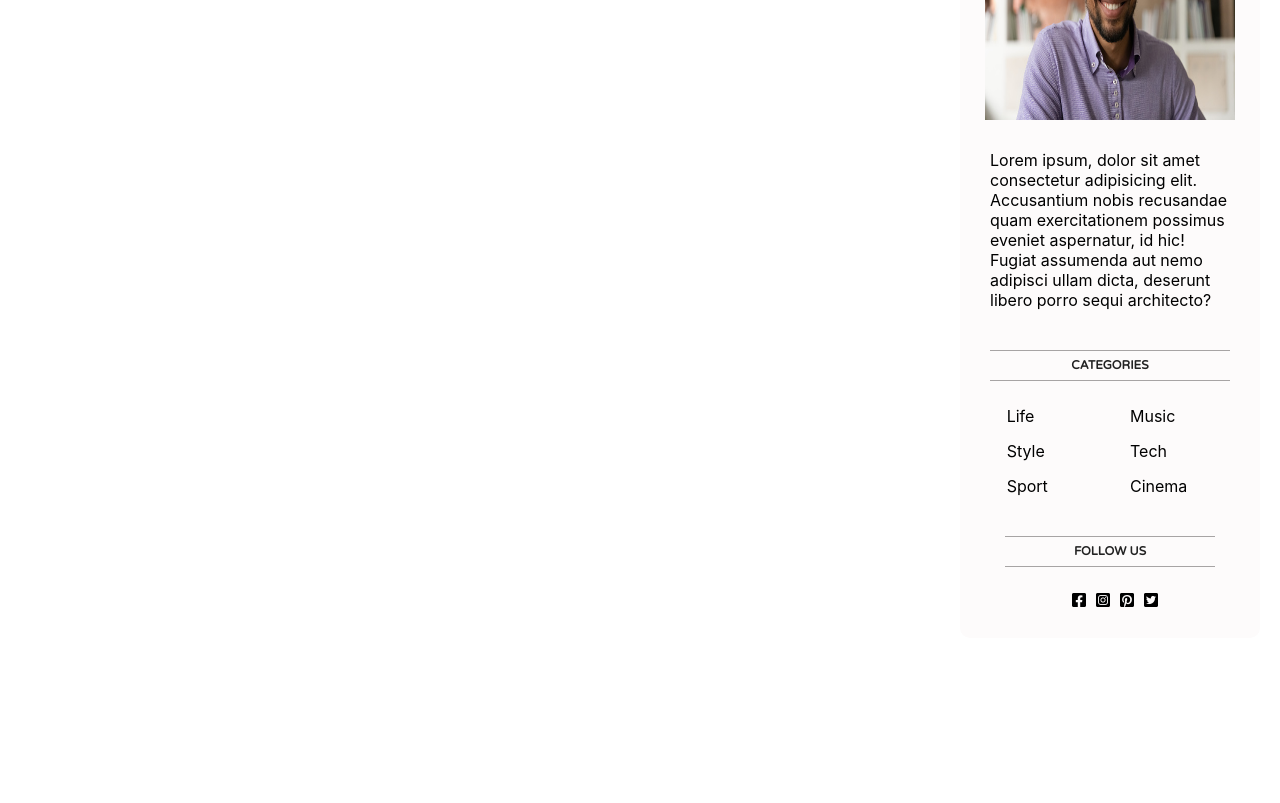
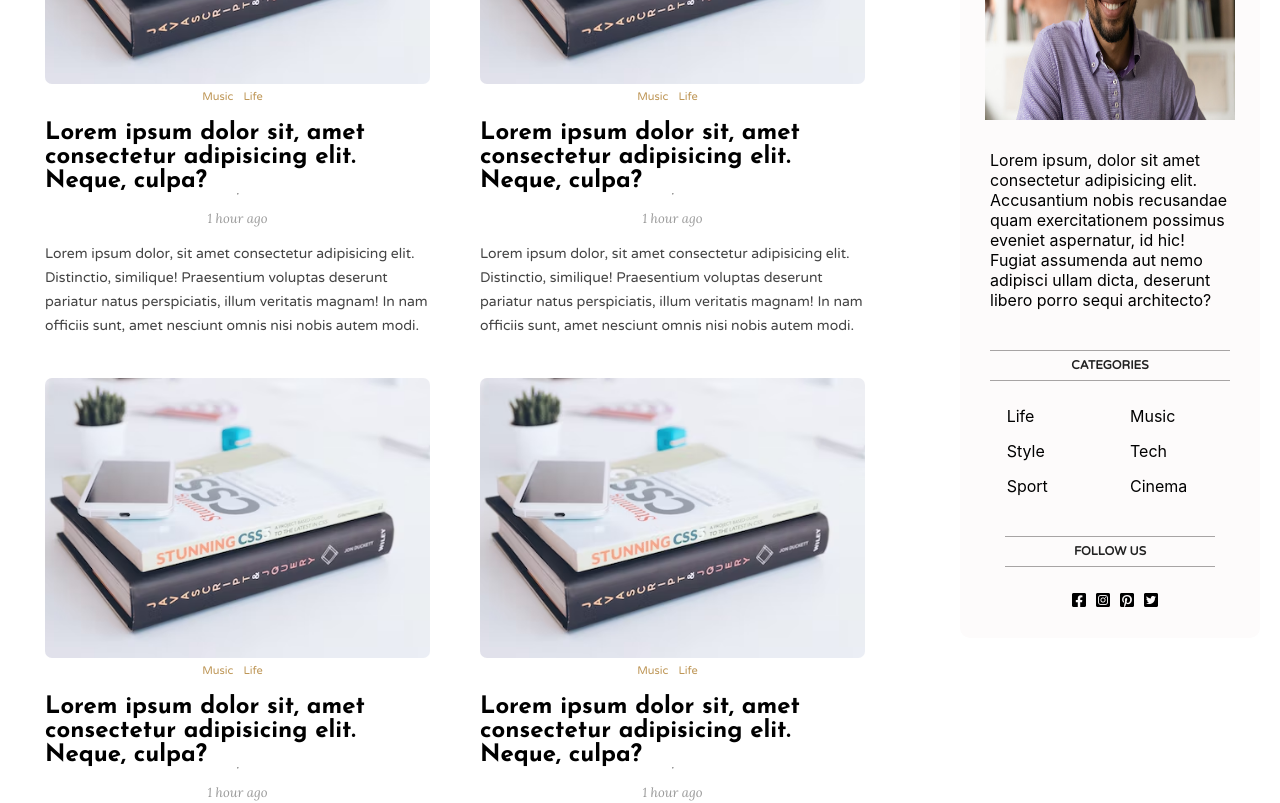
Before and after one commit to eodaneze/REACT_BLOG_APPLICATION_FRONTEND, a React (Create React App) app: page / in a window 1280 px wide. Shown: the part 860-1663 px from the top of the page. Before the commit the page ends 1518 px from the top, so only its background shows below. Built offline with nearby package versions, Linux system fonts and the light colour scheme.

Commit message:
adding a post and posts components

```diff
--- a/src/components/topBar/TopBar.js
+++ b/src/components/topBar/TopBar.js
@@ -1,5 +1,4 @@
 import React from "react";
-import { Link } from "react-router-dom";
 import "./topBar.css";
 const TopBar = () => {
   return (
--- /dev/null
+++ b/src/post/Post.js
@@ -0,0 +1,30 @@
+import React from 'react'
+import blogImg from '../assets/blog-1.avif'
+import './post.css'
+const Post = () => {
+  return (
+    <div className='post'>
+         <img className='postImg' src={blogImg} alt="blog-img" />
+
+         <div className="postInfo">
+             <div className="postCats">
+                 <span className="postCat">Music</span>
+                 <span className="postCat">Life</span>
+             </div>
+             <span className="postTitle">
+                 Lorem ipsum dolor sit, amet consectetur adipisicing elit. Neque, culpa?
+             </span>
+             <hr />
+
+             <span className="postDate">
+                 1 hour ago
+             </span>
+         </div>
+         <p className="postDesc">
+             Lorem ipsum dolor, sit amet consectetur adipisicing elit. Distinctio, similique! Praesentium voluptas deserunt pariatur natus perspiciatis, illum veritatis magnam! In nam officiis sunt, amet nesciunt omnis nisi nobis autem modi.
+         </p>
+    </div>
+  )
+}
+
+export default Post
--- /dev/null
+++ b/src/post/post.css
@@ -0,0 +1,61 @@
+.post {
+    width: 385px;
+    margin: 0px 25px 40px 25px;
+    display: flex;
+    flex-direction: column;
+  }
+
+  .postImg {
+    width: 385px;
+    height: 280px;
+    object-fit: cover;
+    border-radius: 7px;
+  }
+
+  .postInfo {
+    display: flex;
+    flex-direction: column;
+    align-items: center;
+  }
+
+  .postCat {
+    font-family: "Varela Round", Arial, Helvetica, sans-serif;
+    font-weight: 400;
+    font-size: 11px;
+    color: #be9656;
+    line-height: 19px;
+    margin-top: 15px;
+    margin-right: 10px;
+    cursor: pointer;
+  }
+
+  .postTitle {
+    font-family: "Josefin Sans", Arial, Helvetica, sans-serif;
+    font-size: 24px;
+    font-weight: 900;
+    margin-top: 15px;
+    cursor: pointer;
+  }
+
+  .postDate {
+    font-family: "Lora", serif;
+    font-style: italic;
+    font-size: 13px;
+    font-weight: 400;
+    color: #999999;
+    margin-top: 15px;
+  }
+
+  .postDesc{
+    font-family: "Varela Round", Arial, Helvetica, sans-serif;
+    font-weight: 400;
+    font-size: 14px;
+    line-height: 24px;
+    color: #444444;
+    margin-top: 15px;
+    overflow: hidden;
+    text-overflow: ellipsis;
+    display: -webkit-box;
+    -webkit-line-clamp: 4;
+    -webkit-box-orient: vertical;
+  }
--- a/src/posts/Posts.js
+++ b/src/posts/Posts.js
@@ -1,8 +1,16 @@
 import React from 'react'
+import Post from '../post/Post'
 import "./posts.css"
 const Posts = () => {
   return (
-    <div className='posts'>Posts</div>
+    <div className='posts'>
+        <Post />
+        <Post />
+        <Post />
+        <Post />
+        <Post />
+        <Post />
+    </div>
   )
 }
 
```
Also changed, not shown: src/assets/blog-1.avif (added).
